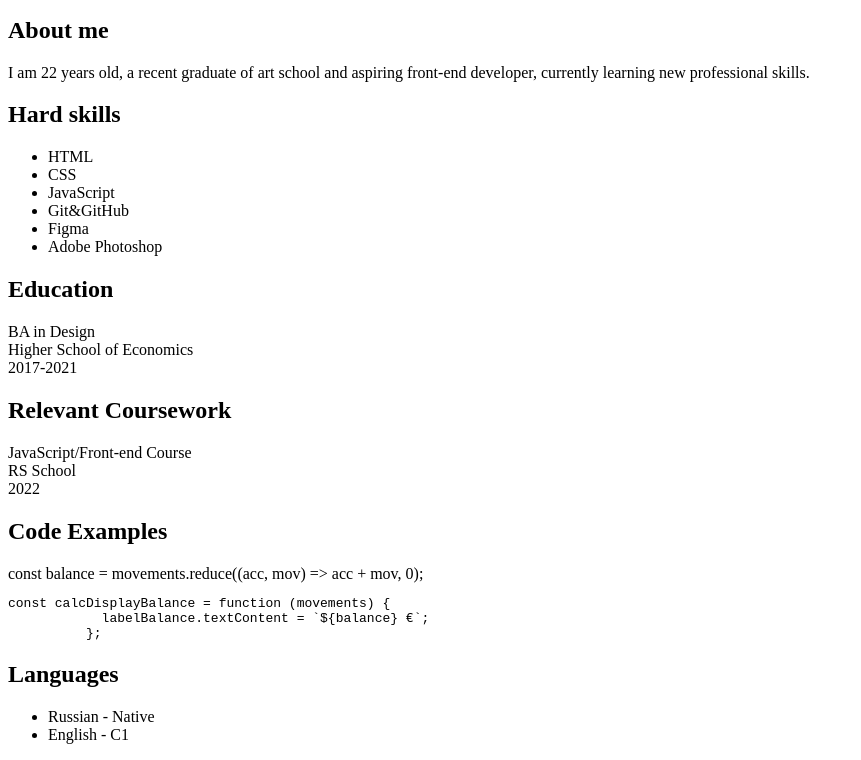
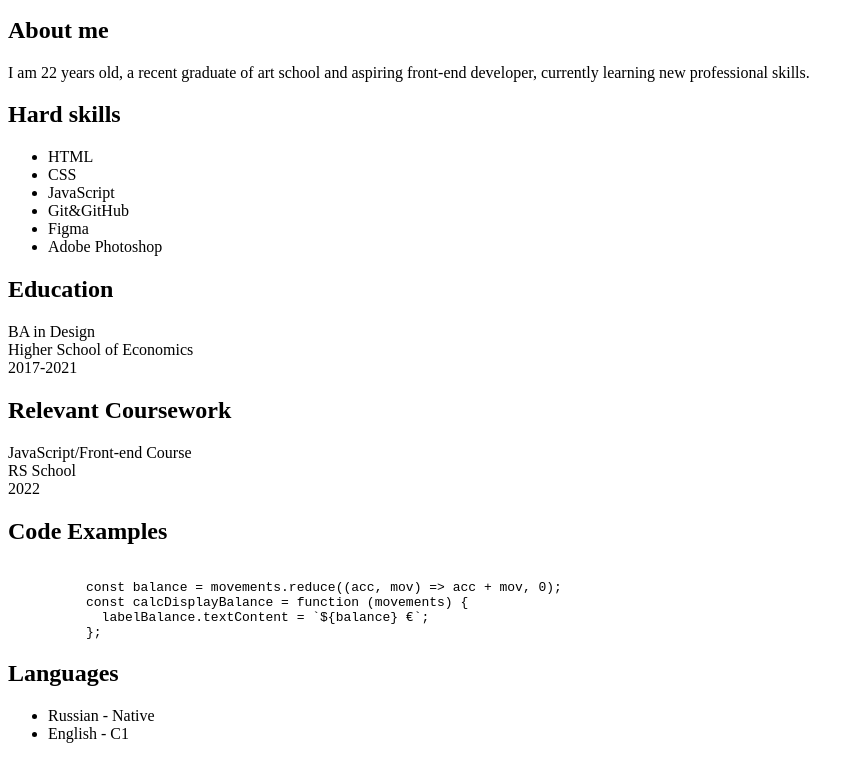
Before and after one commit to ycyngot/rsschool-cv, a plain HTML site: page index.html in a window 1280 px wide. Shown: the part 437-1197 px from the top of the page, without its empty margins (0-861 px from the left). Drawn offline with Linux system fonts and the light colour scheme.

Commit message:
fix: fix tags

```diff
--- a/index.html
+++ b/index.html
@@ -30,7 +30,7 @@
     </header>
     <main>
       <div class="container, main-container">
-        <img src="assets/myphoto.jpg" alt="my photo" width="200px" />
+        <img src="assets/myphoto.jpg" alt="my photo" width="200px" >
         <section id="profile">
           <h2 class="section-title">Yuliya Tsingot</h2>
         </section>
@@ -95,8 +95,9 @@
 
         <section>
           <h2 id="code">Code Examples</h2>
+          <pre><code>
           const balance = movements.reduce((acc, mov) => acc + mov, 0);
-          <pre><code>const calcDisplayBalance = function (movements) {
+          const calcDisplayBalance = function (movements) {
             labelBalance.textContent = `${balance} €`;
           };</code></pre>
         </section>
```
